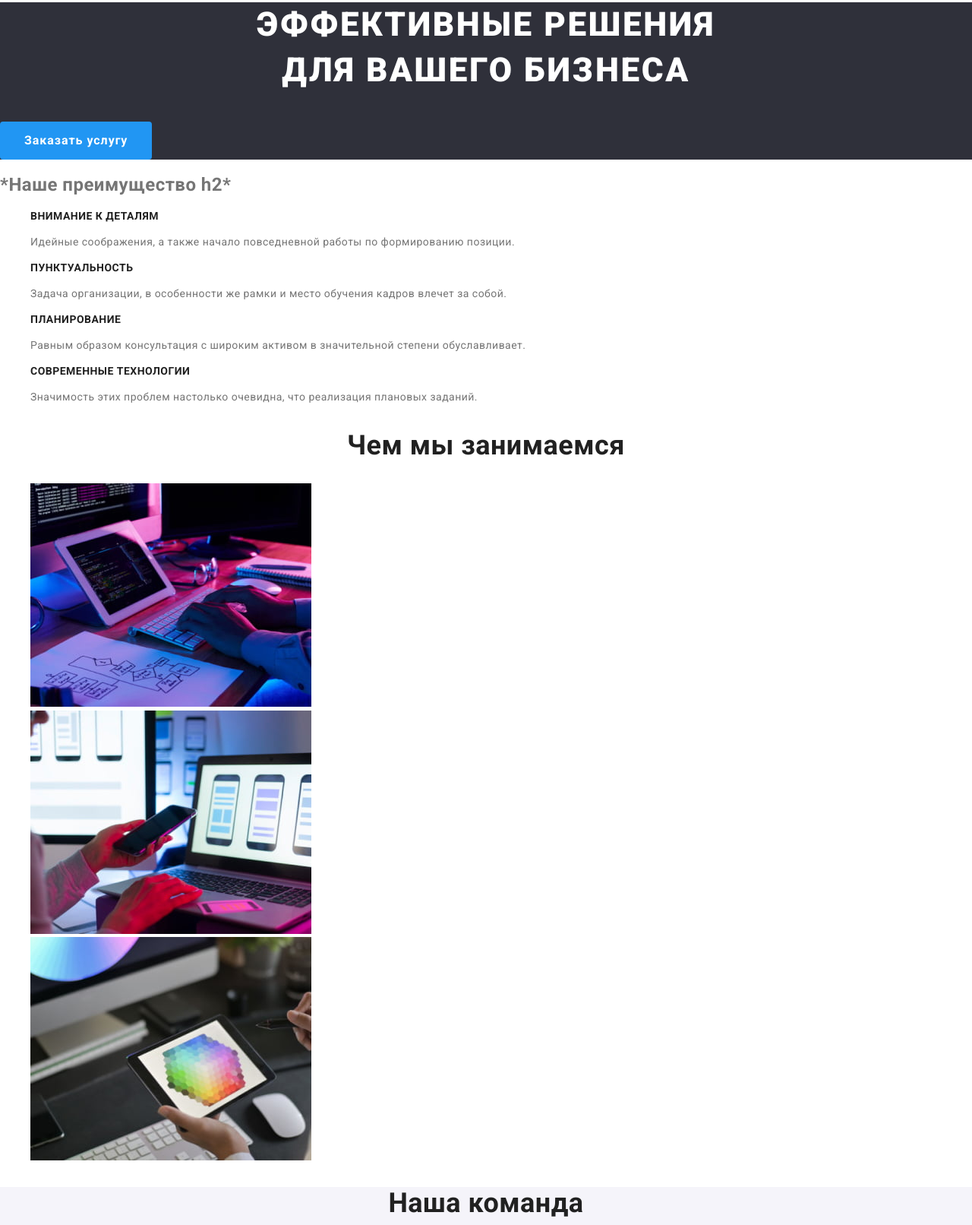
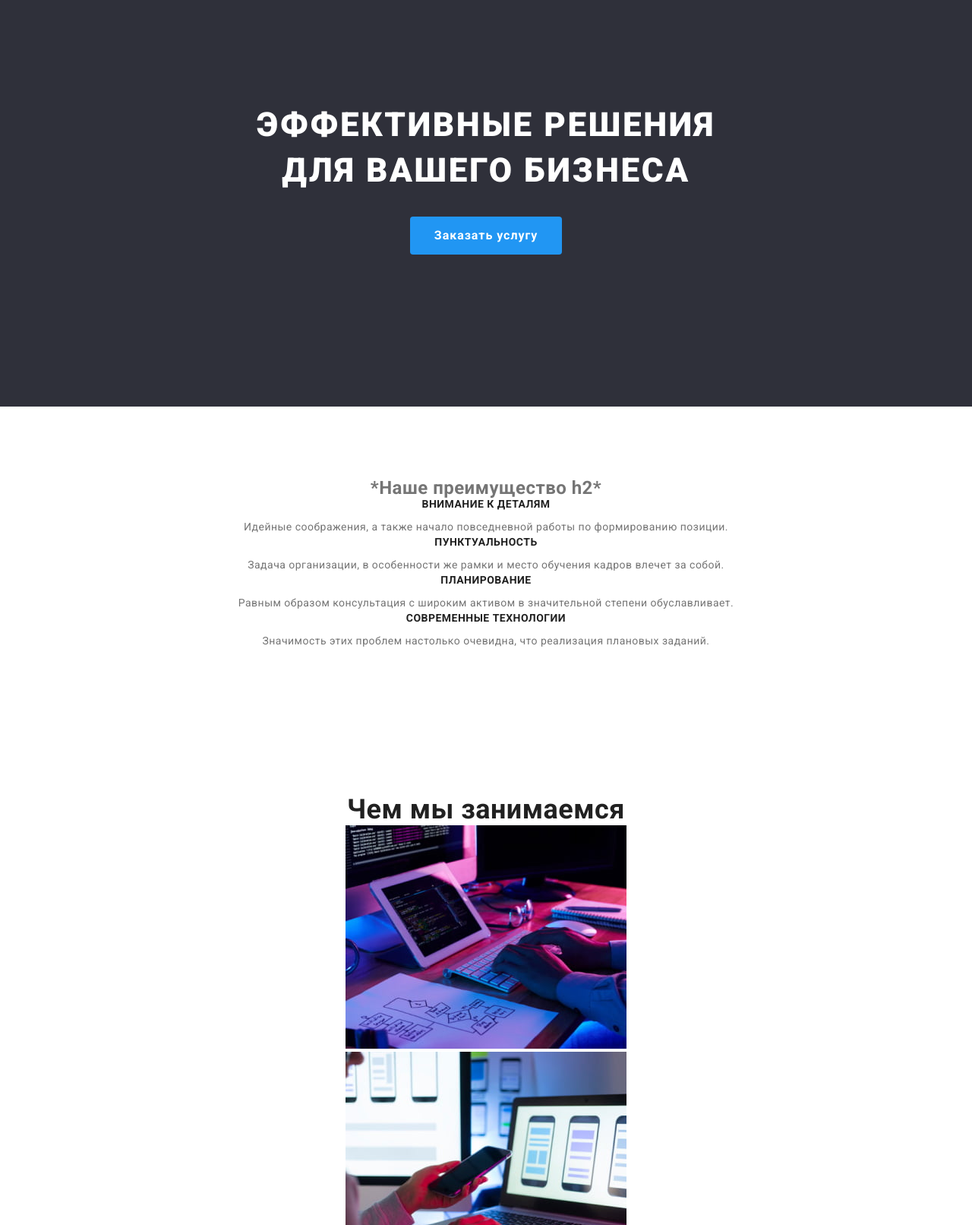
Before and after one commit to DmitriyNahornyi/goit-markup-hw-03, a plain HTML site: page index.html in a window 1280 px wide. Shown: the part 188-1800 px from the top of the page at 76% size. Drawn offline with nearby package versions, Linux system fonts and the light colour scheme.

Commit message:
добавил размещение контента по секциям

```diff
--- a/css/styles.css
+++ b/css/styles.css
@@ -96,10 +96,13 @@ color: var(--primary-white);
 .portfolio-text {
     font-size: 16px;
     line-height: 1.9;
+    margin-top: 4px;
 }
 
 .footer {
     background-color: var(--background-color);
+    padding-top: 60px;
+    padding-bottom: 60px;
 }
 
 .footer-logo {
@@ -137,6 +140,8 @@ color: var(--primary-white);
 
 .main {
     background-color: var(--background-color);
+    padding-top: 200px;
+    padding-bottom: 200px;
 }
 
 .main-title {
@@ -163,11 +168,17 @@ color: var(--primary-white);
     text-align: center;
     border-radius: 4px;
     border: none;
+    margin-top: 30px;
 }
 
 .main-button:focus,
 .main-button:hover {
     color: var(--primary-white);
+}
+
+.advantage {
+    padding-top: 94px;
+    padding-bottom: 94px;
 }
 
 .advantage-title {
@@ -178,8 +189,14 @@ color: var(--primary-white);
 }
 
 .advantage-text {
+    margin-top: 10px;
     font-size: 14px;
     line-height: 1.71;
+}
+
+.work {
+    padding-top: 94px;
+    padding-bottom: 94px;
 }
 
 .work-title {
@@ -192,6 +209,8 @@ color: var(--primary-white);
 
 .command {
     background-color: #F5F4FA;
+    padding-top: 94px;
+    padding-bottom: 94px;
 }
 
 .command-main-title {
@@ -226,3 +245,12 @@ address {
     padding-left: 15px;
     padding-right: 15px;
 }
+
+h1 , h2 , h3 , ul , p {
+    margin: 0;
+    padding: 0;
+}
+
+.centered{
+    text-align: center;
+}
--- a/index.html
+++ b/index.html
@@ -30,11 +30,12 @@
         </div>
     </header>
     <main>
-    <section class="main">
+    <section class="main centered">
             <h1 class="main-title">Эффективные решения <br/>для вашего бизнеса</h1>
             <button class="main-button">Заказать услугу</button>
     </section>
-    <section class="advantage">
+    <section class="advantage centered">
+        <div class="container">
             <h2>*Наше преимущество h2*</h2>
             <ul class="list">
                 <li>
@@ -54,16 +55,20 @@
                     <p class="advantage-text">Значимость этих проблем настолько очевидна, что реализация плановых заданий.</p>
                 </li>
             </ul>
+        </div>
     </section>
-    <section class="work">
+    <section class="work centered">
+        <div class="container">
             <h2 class="work-title">Чем мы занимаемся</h2>
             <ul class="list">
                 <li><img src="./images/pcwork.jpg" alt="работает за компьютером" width="370"></li>
                 <li><img src="./images/telecomunnication.jpg" alt="работа с телефонными коммуникациями" width="370"></li>
                 <li><img src="./images/design.jpg" alt="дизайн графиков" width="370"></li>
             </ul>
+        </div>
     </section>
     <section class="command">
+        <div class="container">
             <h2 class="command-main-title">Наша команда</h2>
             <ul  class="list">
                 <li><img src="./images/igordemyanenko.jpg" alt="Игор Демьяненко" width="270">
@@ -83,9 +88,11 @@
                 <p lang="en" class="text">UI Designer</p>
                 </li>
             </ul>
+        </div>
     </section>
     </main>
     <footer class="footer">
+        <div class="container">
             <a href="./index.html" lang="en" class="footer-logo list"><span class="logo-blue list">Web</span>Studio</a>
             <address>
                 <ul class="list">
@@ -96,6 +103,7 @@
                     <li><a class="footer-link list" href="tell:+380961111111">+38 096 111 11 11</a></li>
                 </ul>
             </address>
+        </div>
     </footer>
 </body>
 </html>
```
Also changed, not shown: portfolio.html (+6 -2 lines). Lines whose indentation alone changed are shown as unchanged.
